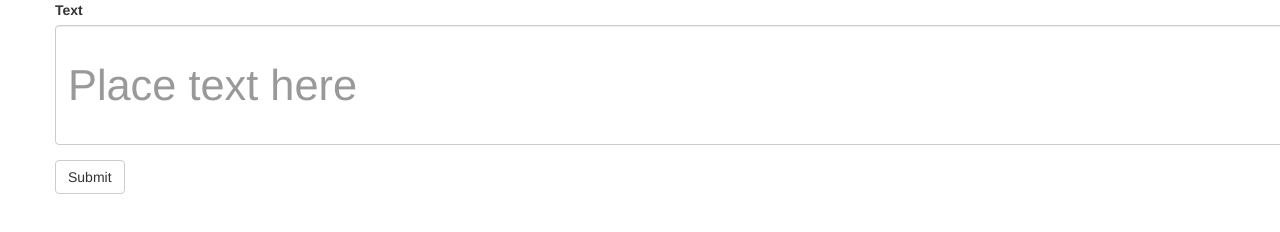
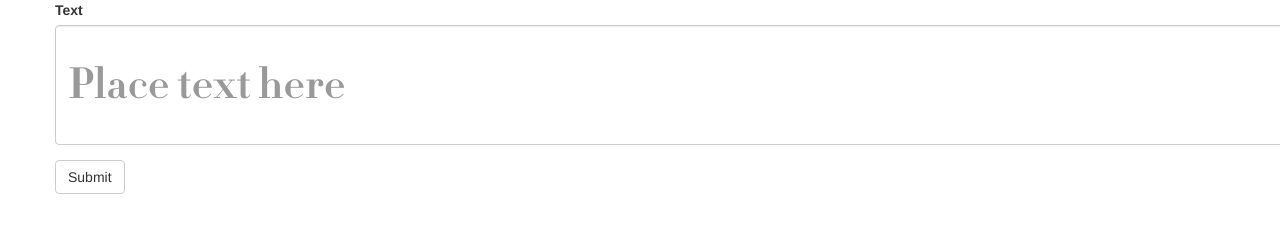
Before and after one commit to joelim01/an-scr-jz, a plain HTML site: page index.html in a window 1280 px wide. Shown: the top 232 px of the page. Drawn offline with nearby package versions, Linux system fonts and the light colour scheme; files whose address does not match are found by name.

Commit message:
Adding Font

```diff
--- a/css/custom.css
+++ b/css/custom.css
@@ -1,10 +1,11 @@
 @font-face {
-  font-family: "Didot";
+  font-family: Didot;
   src: url(fonts/DidotBold.ttf);
 }
 
 #text {
   font-size: 32.5pt;
+  font-family: Didot;
   width: 1800pt;
   height: 90pt;
   font:
```
